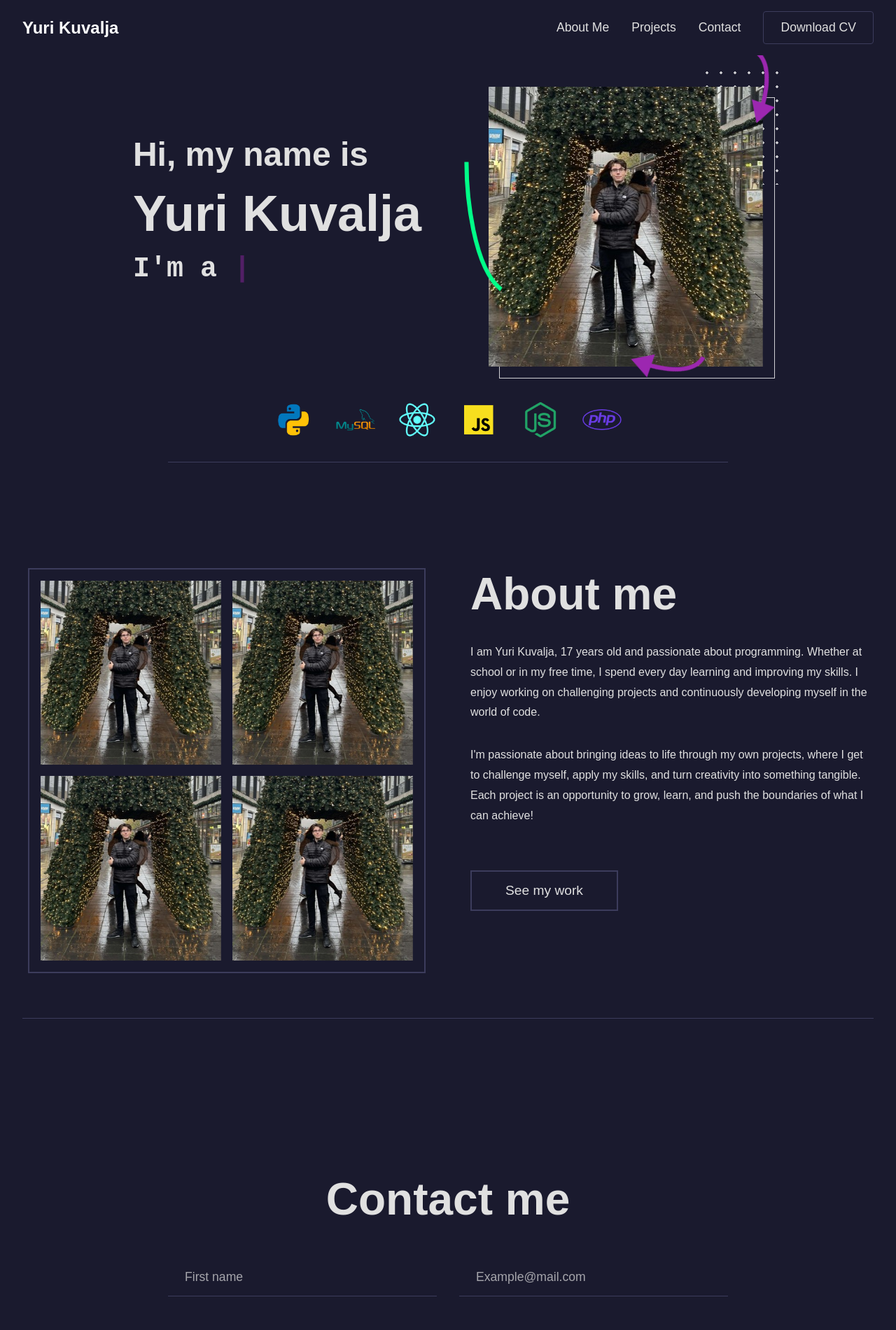
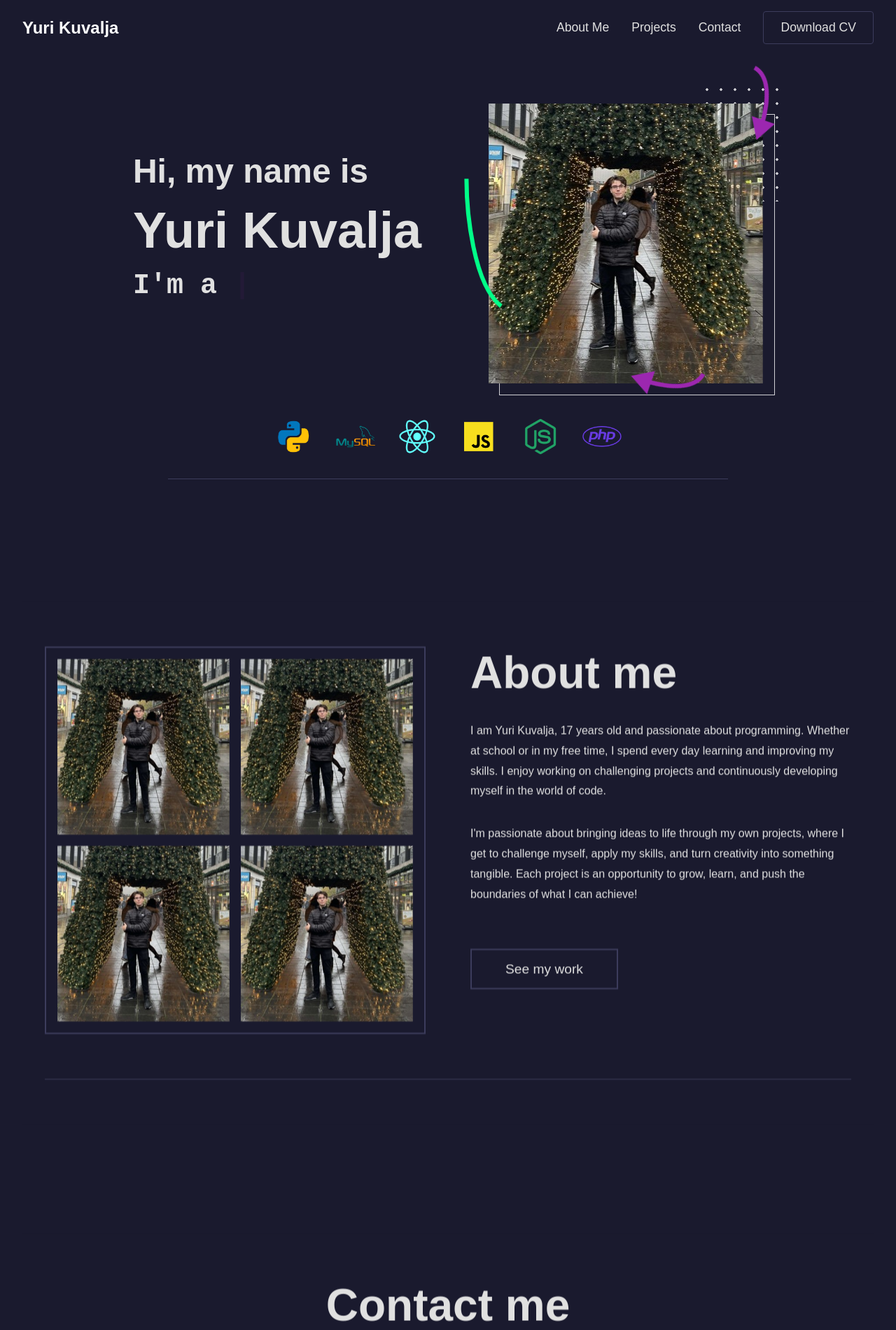
Before and after one commit to CRazorIV/crazoriv.github.io, a React (Vite) app in the folder portfolio/: page / in a window 1280 px wide. Shown: the top 1901 px of the page at 70% size. Built offline with nearby package versions, Linux system fonts and the light colour scheme.

Commit message:
add: implemented animations
Animations on the homepage

```diff
--- a/portfolio/src/components/Navbar.jsx
+++ b/portfolio/src/components/Navbar.jsx
@@ -29,9 +29,25 @@ const Navbar = () => {
     setIsOpen(false);
   };
 
+  const handleProjectsClick = () => {
+    setIsOpen(false);
+    window.scrollTo({
+      top: 0,
+      behavior: 'smooth'
+    });
+  };
+
+  const handleLogoClick = () => {
+    setIsOpen(false);
+    window.scrollTo({
+      top: 0,
+      behavior: 'smooth'
+    });
+  };
+
   return (
     <nav className="nav">
-      <Link to="/" className="logo" onClick={handleLinkClick}>
+      <Link to="/" className="logo" onClick={handleLogoClick}>
         Yuri Kuvalja
       </Link>
 
@@ -43,7 +59,7 @@ const Navbar = () => {
 
       <div className={`menu ${isOpen ? 'active' : ''}`}>
         <span className="nav-item" onClick={() => scrollToSection('about')}>About Me</span>
-        <Link to="/projects" onClick={handleLinkClick}>Projects</Link>
+        <Link to="/projects" onClick={handleProjectsClick}>Projects</Link>
         <span className="nav-item" onClick={() => scrollToSection('contact')}>Contact</span>
         <Link to="/cv" className="cv-button" onClick={handleLinkClick}>Download CV</Link>
       </div>
--- /dev/null
+++ b/portfolio/src/hooks/useScrollFadeIn.js
@@ -0,0 +1,33 @@
+import { useEffect, useRef, useState } from "react";
+
+export const useScrollFadeIn = () => {
+  const [isVisible, setIsVisible] = useState(false);
+  const domRef = useRef();
+
+  useEffect(() => {
+    const observer = new IntersectionObserver(
+      (entries) => {
+        // We only want to trigger the animation when scrolling down
+        entries.forEach((entry) => {
+          if (entry.isIntersecting && !isVisible) {
+            setIsVisible(true);
+          }
+        });
+      },
+      { threshold: 0.1 }
+    ); // Trigger when 10% of the element is visible
+
+    const currentElement = domRef.current;
+    if (currentElement) {
+      observer.observe(currentElement);
+    }
+
+    return () => {
+      if (currentElement) {
+        observer.unobserve(currentElement);
+      }
+    };
+  }, [isVisible]);
+
+  return [domRef, isVisible];
+};
--- a/portfolio/src/index.css
+++ b/portfolio/src/index.css
@@ -32,3 +32,25 @@ body {
     font-size: 13px;
   }
 }
+
+.scroll-fade {
+  opacity: 0;
+  transform: translateY(20px);
+  transition: opacity 1.2s ease-out, transform 1.2s ease-out;
+  will-change: opacity, transform;
+  position: relative;
+}
+
+.scroll-fade.visible {
+  opacity: 1;
+  transform: translateY(0);
+}
+
+#hero {
+  display: flex;
+  flex-direction: column;
+  justify-content: center;
+  align-items: center;
+  min-height: 100vh;
+  width: 100%;
+}
--- a/portfolio/src/pages/Home.jsx
+++ b/portfolio/src/pages/Home.jsx
@@ -3,14 +3,37 @@ import Hero from "../components/Hero";
 import About from "../components/About";
 import Contact from "../components/Contact";
 import './Home.css';
+import { useScrollFadeIn } from '../hooks/useScrollFadeIn';
 
 const Home = () => {
+    const [heroRef, isHeroVisible] = useScrollFadeIn();
+    const [aboutRef, isAboutVisible] = useScrollFadeIn();
+    const [contactRef, isContactVisible] = useScrollFadeIn();
+
     return (
         <Layout>
             <div className="home-container">
-                <Hero />
-                <About />
-                <Contact />
+                <section
+                    id="hero"
+                    ref={heroRef}
+                    className={`scroll-fade ${isHeroVisible ? 'visible' : ''}`}
+                >
+                    <Hero />
+                </section>
+                <section
+                    id="about"
+                    ref={aboutRef}
+                    className={`scroll-fade ${isAboutVisible ? 'visible' : ''}`}
+                >
+                    <About />
+                </section>
+                <section
+                    id="contact"
+                    ref={contactRef}
+                    className={`scroll-fade ${isContactVisible ? 'visible' : ''}`}
+                >
+                    <Contact />
+                </section>
             </div>
         </Layout>
     );
```
